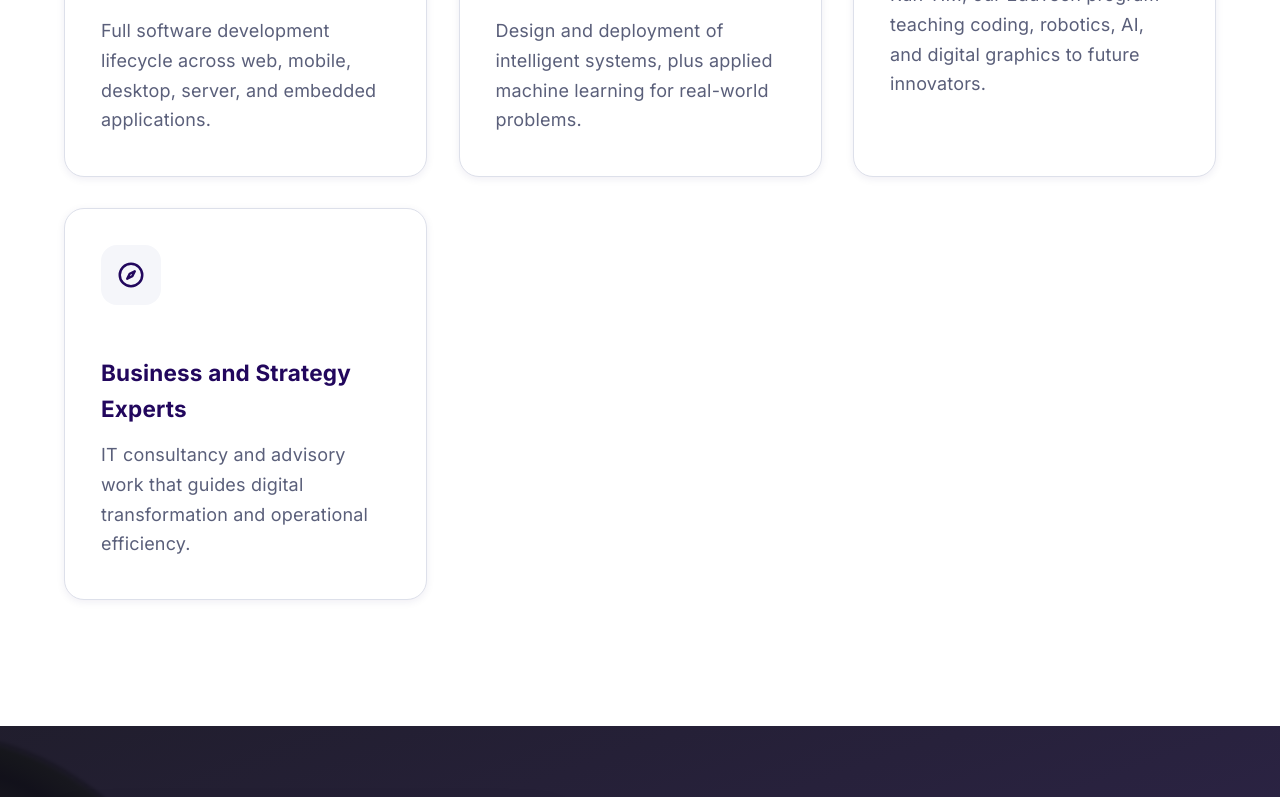
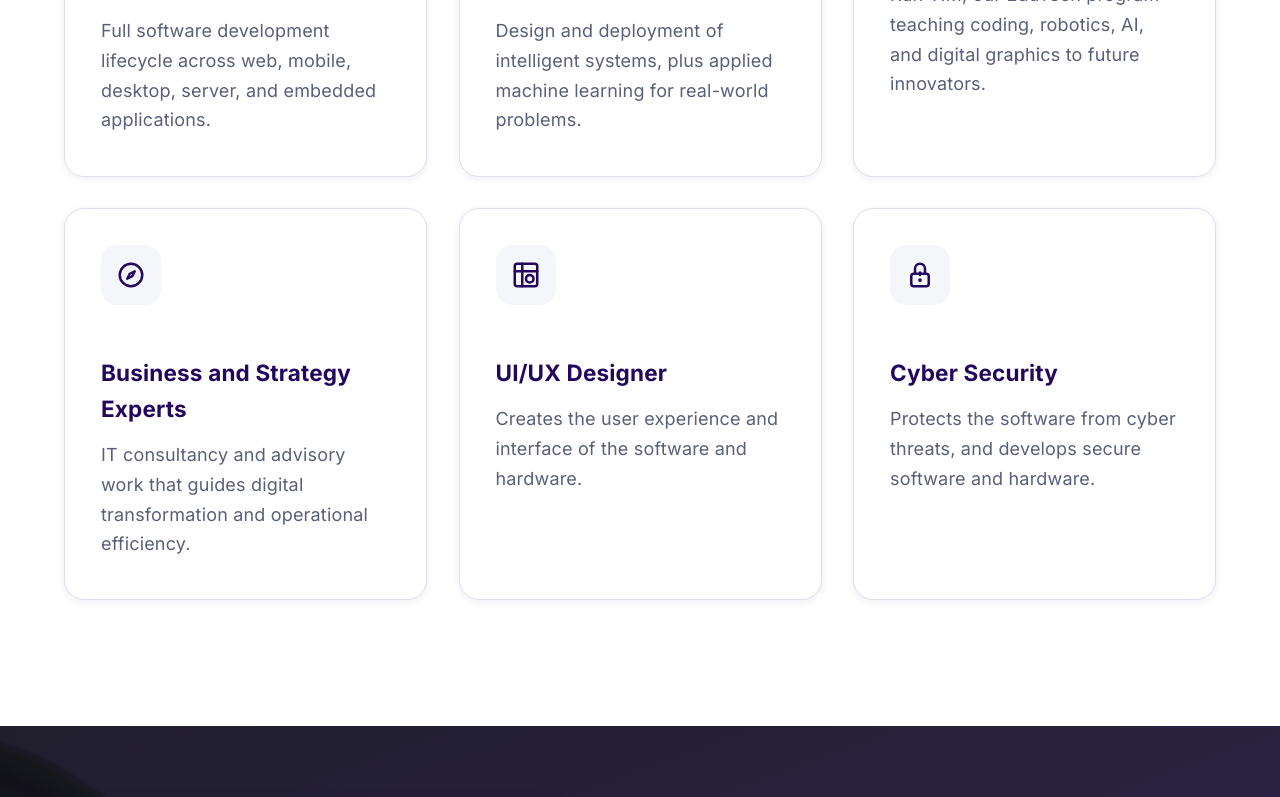
Before and after one commit to Rehtegot47/idootechh, a React (Vite) app in the folder idootechh/: page /about in a window 1280 px wide. Shown: the part 3510-4307 px from the top of the page. Built offline with nearby package versions, Linux system fonts and the light colour scheme.

Commit message:
Add missing SVG icons for Hero and padlock cases in TeamGrid

```diff
--- a/idootechh/src/components/about/TeamGrid.jsx
+++ b/idootechh/src/components/about/TeamGrid.jsx
@@ -21,6 +21,16 @@ const TEAM = [
     title: "Business and Strategy Experts",
     desc: "IT consultancy and advisory work that guides digital transformation and operational efficiency.",
     icon: "compass",
+  },
+  {
+    title: "UI/UX Designer",
+    desc: "Creates the user experience and interface of the software and hardware.",
+    icon: "Hero",
+  },
+  {
+    title: "Cyber Security",
+    desc: "Protects the software from cyber threats, and develops secure software and hardware.",
+    icon: "padlock",
   },
 ];
 
@@ -51,7 +61,7 @@ export default function TeamGrid() {
           <TeamIcon /> Who We Are
         </p>
         <h2 className="idt-h2 idt-reveal idt-reveal--delay-1">
-          One team, four disciplines.
+          One team, Six disciplines.
         </h2>
         <p className="idt-p idt-reveal idt-reveal--delay-2" style={{ maxWidth: 600, marginBottom: 0 }}>
           IdooTech is built from people who design, teach, and build -
@@ -131,6 +141,23 @@ function Icon({ name }) {
           />
         </svg>
       );
+    case "Hero":
+      return (
+        <svg viewBox="0 0 24 24" fill="none" aria-hidden="true">
+          <rect x="3" y="3" width="18" height="18" rx="2" stroke="currentColor" strokeWidth="2" />
+          <path d="M3 9h18M9 3v18" stroke="currentColor" strokeWidth="2" strokeLinecap="round" />
+          <circle cx="15" cy="15" r="3" stroke="currentColor" strokeWidth="2" />
+        </svg>
+      );
+    case "padlock":
+      return (
+        <svg viewBox="0 0 24 24" fill="none" aria-hidden="true">
+          <rect x="5" y="11" width="14" height="10" rx="2" stroke="currentColor" strokeWidth="2" />
+          <circle cx="12" cy="16" r="1.5" fill="currentColor" />
+          <path d="M8 11V7a4 4 0 1 1 8 0v4" stroke="currentColor" strokeWidth="2" strokeLinecap="round" />
+          <path d="M12 10v2" stroke="currentColor" strokeWidth="2" strokeLinecap="round" />
+        </svg>
+      );
     default:
       return null;
   }
```
